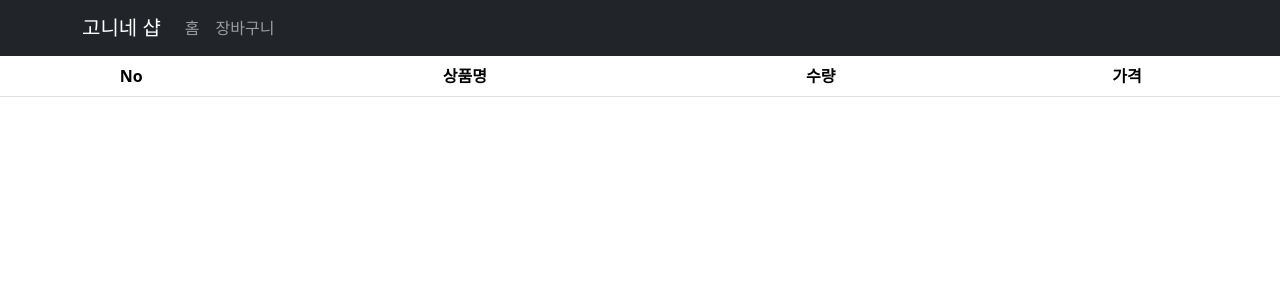
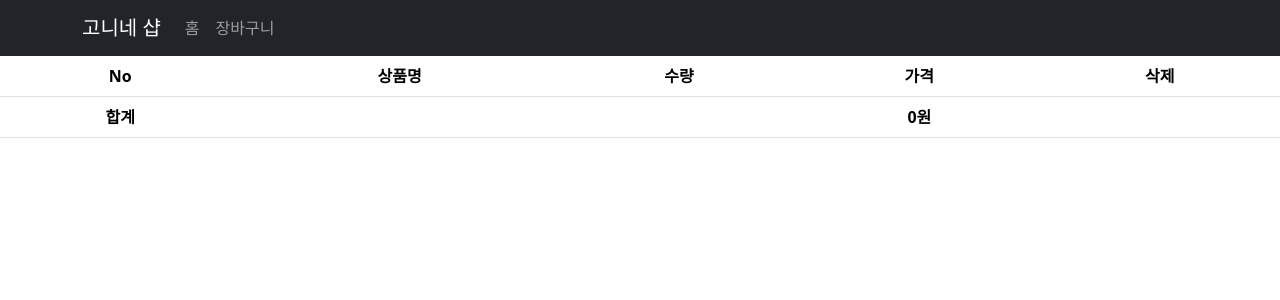
Before and after one commit to geoblo/fullstack-study, a React (Create React App) app in the folder 11_React/my-shop/: page /cart in a window 1280 px wide. Shown: the top 300 px of the page. Built offline with nearby package versions, Linux system fonts and the light colour scheme.

Commit message:
업로드

```diff
--- a/11_React/my-shop/src/features/cart/cartSlice.js
+++ b/11_React/my-shop/src/features/cart/cartSlice.js
@@ -45,8 +45,14 @@ const cartSlice = createSlice({
       }
     },
     // Quiz: 장바구니에서 삭제하는 리듀서 만들기
-    removeItemFromCart: () => {
+    removeItemFromCart: (state, { payload: id }) => {
+      // 방법1
+      // const targetIndex = state.cartList.findIndex(cart => cart.id === id);
+      // state.cartList.splice(targetIndex, 1);
 
+      // 방법2: filter() 사용 시
+      const newCartList = state.cartList.filter(cart => cart.id !== id);
+      state.cartList = newCartList;
     }
   }
 });
@@ -54,7 +60,8 @@ const cartSlice = createSlice({
 export const {
   increaseCount,
   decreaseCount,
-  addItemToCart
+  addItemToCart,
+  removeItemFromCart
 } = cartSlice.actions;
 
 export const selectCartList = state => {
--- a/11_React/my-shop/src/pages/Cart.js
+++ b/11_React/my-shop/src/pages/Cart.js
@@ -1,7 +1,7 @@
 import React from 'react';
 import { Table } from 'react-bootstrap';
 import { useDispatch, useSelector } from 'react-redux';
-import { decreaseCount, increaseCount, selectCartList } from '../features/cart/cartSlice';
+import { decreaseCount, increaseCount, removeItemFromCart, selectCartList } from '../features/cart/cartSlice';
 
 function Cart(props) {
   const dispatch = useDispatch();
@@ -18,6 +18,7 @@ function Cart(props) {
             <th>상품명</th>
             <th>수량</th>
             <th>가격</th>
+            <th>삭제</th>
           </tr>
         </thead>
         <tbody>
@@ -48,8 +49,27 @@ function Cart(props) {
               </td>
               <td>{formatter.format(cart.price * cart.count)}원</td>
               {/* Quiz: 표의 행마다 삭제 버튼 만들고 누르면 상품이 삭제되도록 만들기 */}
+              <td>
+                <button
+                  onClick={() => { dispatch(removeItemFromCart(cart.id)); }}
+                >
+                  x
+                </button>
+              </td>
             </tr>
           ))}
+
+          <tr>
+            <th>합계</th>
+            <td></td>
+            <td></td>
+            <th>
+              {formatter.format(cartList.reduce((prev, cart) => {
+                return prev + (cart.price * cart.count);
+              }, 0))}원
+            </th>
+            <td></td>
+          </tr>
         </tbody>
       </Table>
     </>
```
